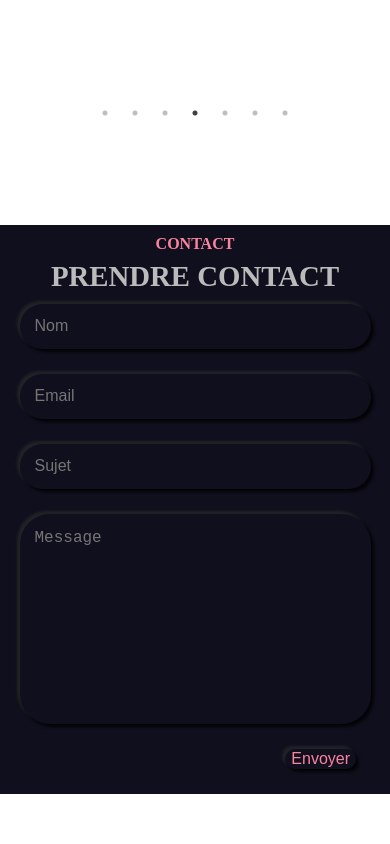
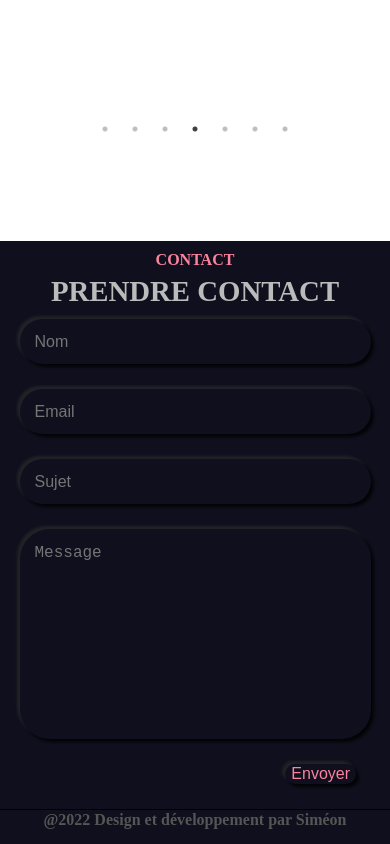
Before and after one commit to ExcaliburSims/portfolioNextJS, a Next.js app: page / in a window 390 px wide. Shown: the part 4173-5017 px from the top of the page. Before the commit the page ends 4967 px from the top, so only its background shows below. Built offline with nearby package versions, Linux system fonts and the light colour scheme.

Commit message:
feat: add responsive

```diff
--- a/components/Footer.jsx
+++ b/components/Footer.jsx
@@ -4,7 +4,7 @@ import styles from "../styles/Footer.module.scss";
 function Footer() {
   return (
     <div className={styles.container}>
-      <h3>&#64;2022 Design&#44; Intégration et développement par Siméon</h3>
+      <h3>&#64;2022 Design et développement par Siméon</h3>
     </div>
   );
 }
--- a/pages/index.js
+++ b/pages/index.js
@@ -19,7 +19,7 @@ export default function Home() {
       <Service />
       <Project />
       <Contact />
-     {/* <Footer /> */}
+     <Footer />
     </div>
   )
 }
--- a/styles/Service.module.scss
+++ b/styles/Service.module.scss
@@ -15,6 +15,7 @@
     flex-wrap: wrap;
     max-width: 80%;
     margin: 0 auto;
+    padding: 0 0 4% 0;
   }
   @media screen and (max-width: 1440px) {
     .content {
```
Also changed, not shown: styles/Footer.module.scss (+7 -2 lines).
